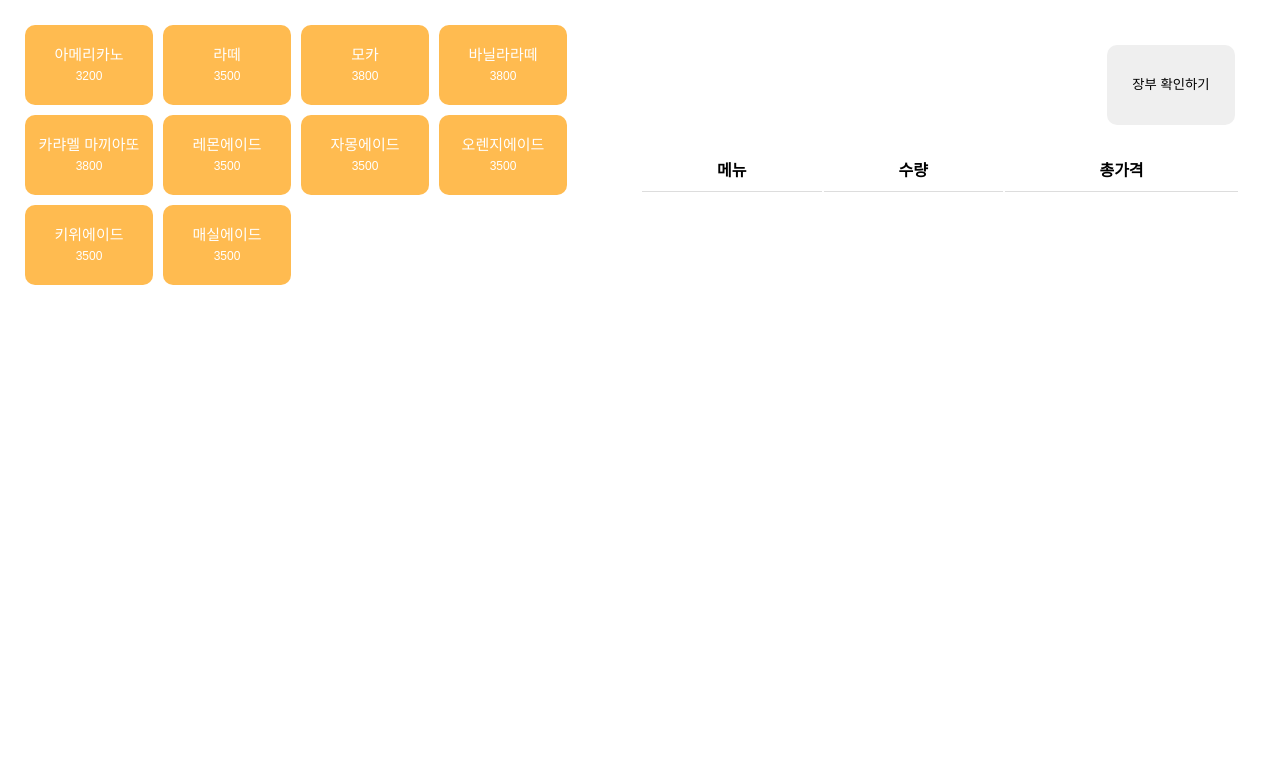
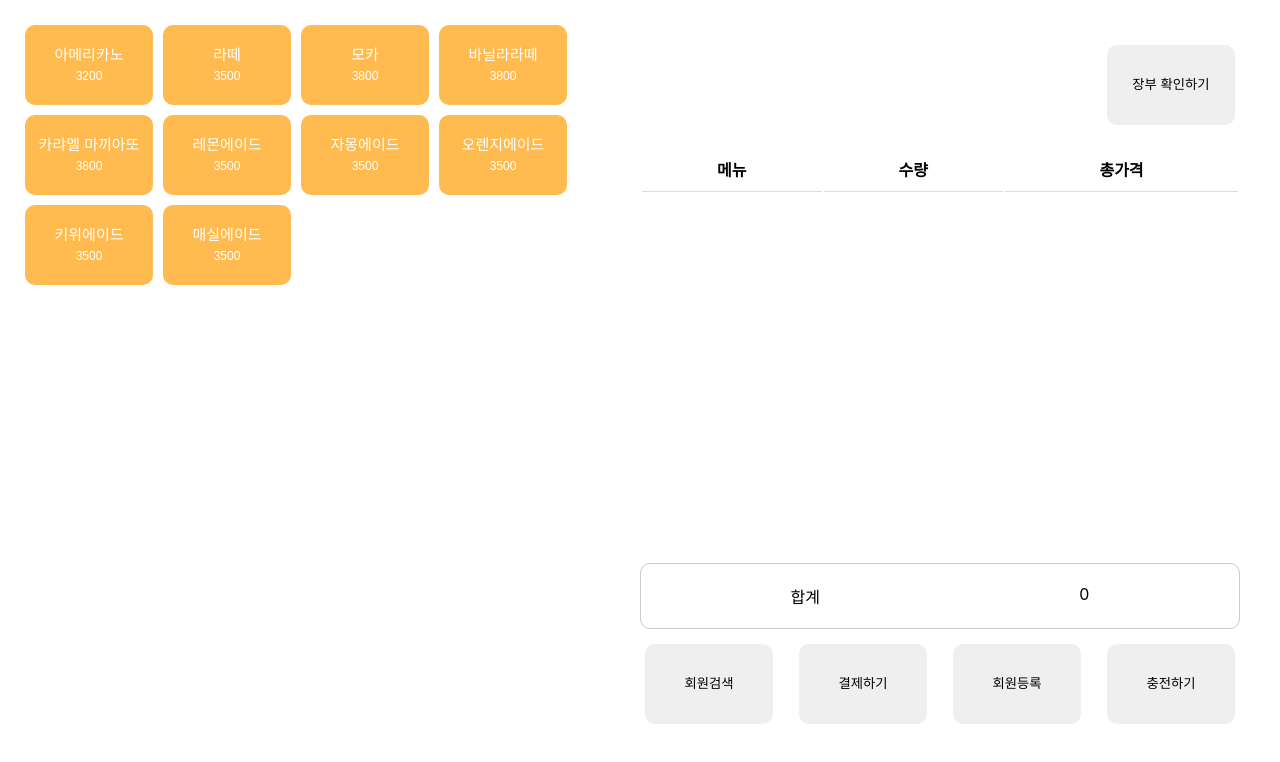
Before and after one commit to Chaemin-L/account-book, a React (Create React App) app: page / in a window 1280 px wide. Shown: the top 762 px of the page. Built offline with nearby package versions, Linux system fonts and the light colour scheme.

Commit message:
style: Make rightpage ui clear

```diff
--- a/src/App.js
+++ b/src/App.js
@@ -5,10 +5,10 @@ import RightWrapper from './ui/RightWrapper';
 
 function App(){
   const [selectList, setList] = useState([]); // selectList data format [{name, count}, ]
-  const [total, setTotal] = useState(0); // set total
+  //const [total, setTotal] = useState(0); // set total
 
   const addOrder = (name, price) => {
-    setTotal(total + price);
+    //setTotal(total + price);
     if ((selectList.length === 0) || (selectList.filter((menu) => (menu.name === name)).length === 0))
       setList([...selectList, { name: name, price: price, count: 1 }]);
      else
--- a/src/ui/Button.css
+++ b/src/ui/Button.css
@@ -33,3 +33,8 @@
     float: right;
     margin-bottom: 20px;
 }
+
+.btn-set{
+    display: flex;
+    justify-content: space-between;
+}
--- a/src/ui/RightWrapper.js
+++ b/src/ui/RightWrapper.js
@@ -10,9 +10,9 @@ const Header = ({ user, cancel }) => {
     </div>);
 };
 
-const Cart = ({ cart, onRmove }) => {
+const Cart = ({ total, calc, cart, onRmove }) => {
     return (
-        <div className="wrap-table">
+        <div className='wrap-cart'>
             <table className='table'>
                 <thead>
                     <tr>
@@ -22,12 +22,15 @@ const Cart = ({ cart, onRmove }) => {
                     </tr>
                 </thead>
                 <tbody>
-                    {cart && cart.map(menu => (
+                    {cart && cart.map(menu => {
+                        //calc(total + menu.count * menu.price);
+                        return (
                             <tr>
                                 <td className='td' colSpan={'70%'}>{menu.name}</td>
                                 <td className='td' colSpan={'10%'}>{menu.count}</td>
                                 <td className='td' colSpan={'20%'}>{menu.count * menu.price}</td>
-                        </tr>))}
+                            </tr>);
+                    })}
                 </tbody>
                 </table>
             </div>
@@ -35,13 +38,30 @@ const Cart = ({ cart, onRmove }) => {
 };
 
 
+const ButtonSet = () => {
+    return (
+        <div className='btn-set'>
+            <button className='btn'>회원검색</button>
+            <button className='btn'>결제하기</button>
+            <button className='btn'>회원등록</button>
+            <button className='btn'>충전하기</button>
+        </div>
+    );
+}
+
 function RightWrapper({selectList, onSelect}) {
     const [user, setUser] = useState("");
+    const [total, setTotal] = useState(0);
 
     return (
         <div className="wrap container-right">
             <Header user={user} cancel={setUser} />
-            <Cart cart={selectList} onRemove={onSelect} />
+            <Cart total={total} calc={setTotal} cart={selectList} onRemove={onSelect} />
+            <div className='wrap wrap-total'>
+                <span>합계 </span>
+                <span>{total}</span>
+            </div>
+            <ButtonSet />
         </div>
     );
 
--- a/src/ui/Table.css
+++ b/src/ui/Table.css
@@ -1,10 +1,10 @@
 .table {
     width: 100%;
-    overflow-y: scroll;
   }
 
 .th,
 td {
+
     border-bottom: 1px solid #DDDDDD;
     padding: 10px;
     text-align: center;
--- a/src/ui/Wrapper.css
+++ b/src/ui/Wrapper.css
@@ -17,8 +17,18 @@
     height: 100;
 }
 
-.wrap-table{
+.wrap-cart{
     width: 100%;
     height: 60%;
     overflow-y: scroll;
 }::-webkit-scrollbar { display: none;}
+
+.wrap-total{
+    display:flex;
+    width: inherit;
+    margin: 10px 0;
+    padding-right: 20px;
+    justify-content: space-around;
+    border: 1px solid #CCCCCC;
+    border-radius: 10px;
+}
```
Lines whose indentation alone changed are shown as unchanged.
